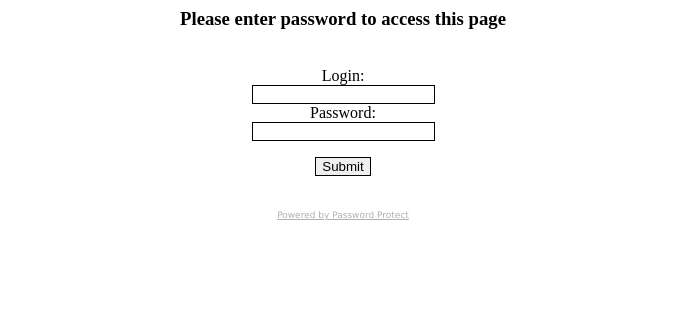
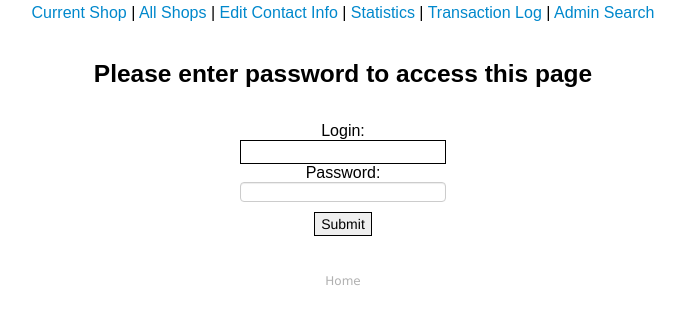
Before and after one commit to edmontonbikes/planbrevised, a PHP site: page /contact_view.php in a window 1280 px wide. Shown: the top 324 px of the page, without its empty margins (297-982 px from the left). Run offline with PHP 8.4, Linux system fonts and the light colour scheme; a stand-in replaces the project's code that opens the database connection.

Commit message:
Cut the fat

```diff
--- a/contact_view.php
+++ b/contact_view.php
@@ -1,12 +1,7 @@
-<?php include ('security/password_protect.php');
+<?php
 require_once('header.php');
-
-// create recordsets
-$query_recordset1 = "SELECT contacts.first_name, contacts.middle_initial, contacts.last_name, contacts.email, contacts.phone, contacts.address1, contacts.address2, contacts.city, contacts.state, contacts.country, contacts.DOB, contacts.zip FROM contacts;";
-// define $search
-?>
-
-<?php include("include_header.html");
+include("include_header.html");
+require_once ('security/password_protect.php');
 ?>
 
 <form method="post" name="search" id="contact_search" action="<?php echo $_SERVER['PHP_SELF']; ?>">
@@ -94,17 +89,17 @@ if (isset($_POST["MM_insert"])) {
     // if there are conditions defined and user type selected
     if(count($conditions) > 0 && !empty ($_POST["user_type"])) {
         // append the conditions
-        $query .= " WHERE " . implode (' AND ', $conditions) . " AND shop_hours.shop_user_role='" . $_POST["user_type"] . "'";
+        $query .= " WHERE " . implode (' AND ', $conditions) . " AND shop_hours.shop_user_role='" . $_POST["user_type"] . "' ORDER BY contacts.last_name ASC";
     }
 	// if there are conditions defined and no user type selected
 	if(count($conditions) > 0 && empty ($_POST["user_type"])) {
         // append the conditions
-        $query .= " WHERE " . implode (' AND ', $conditions);
+        $query .= " WHERE " . implode (' AND ', $conditions) . " ORDER BY contacts.last_name ASC";
     }
 	// if there are no conditions defined and user type selected
 	if(count($conditions) == 0 && !empty ($_POST["user_type"])) {
         // append the conditions
-        $query .= " WHERE shop_hours.shop_user_role='" . $_POST["user_type"] . "'";
+        $query .= " WHERE shop_hours.shop_user_role='" . $_POST["user_type"] . "' ORDER BY contacts.last_name ASC";
     }
     $result = mysql_query($query) or die("Couldn't execute query");
 
--- a/security/password_protect.php
+++ b/security/password_protect.php
@@ -59,7 +59,7 @@ define('USE_USERNAME', true);
 define('LOGOUT_URL', 'shop_welcome.php');
 
 // time out after NN minutes of inactivity. Set to 0 to not timeout
-define('TIMEOUT_MINUTES', 10);
+define('TIMEOUT_MINUTES', 1);
 
 // This parameter is only useful when TIMEOUT_MINUTES is not zero
 // true - timeout time from last activity, false - timeout time from login
@@ -112,7 +112,7 @@ function showLoginPasswordProtect($error_msg) {
     <input type="password" name="access_password" /><p></p><input type="submit" name="Submit" value="Submit" />
   </form>
   <br />
-  <a style="font-size:9px; color: #B0B0B0; font-family: Verdana, Arial;" href="http://www.zubrag.com/scripts/password-protect.php" title="Download Password Protector">Powered by Password Protect</a>
+  <a style="font-size:12px; color: #B0B0B0; font-family: Verdana, Arial;" href="shop_welcome.php" title="Home">Home</a>
   </div>
 </body>
 </html>
--- a/shop_log.php
+++ b/shop_log.php
@@ -1,6 +1,5 @@
 <?php
-require_once('Connections/YBDB.php');
-require_once('Connections/database_functions.php');
+include("header.php");
 
 $page_edit_contact = PAGE_EDIT_CONTACT;
 $page_individual_history_log = INDIVIDUAL_HISTORY_LOG;
```
